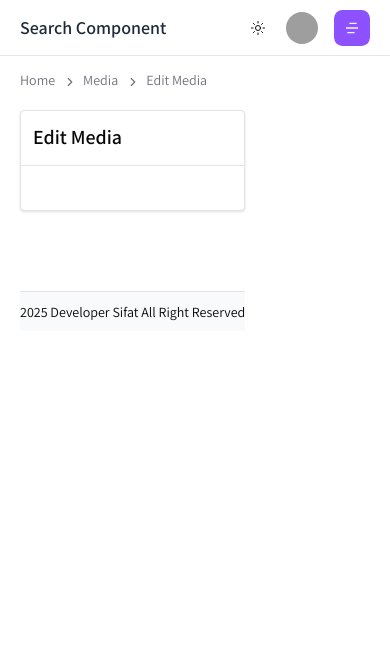
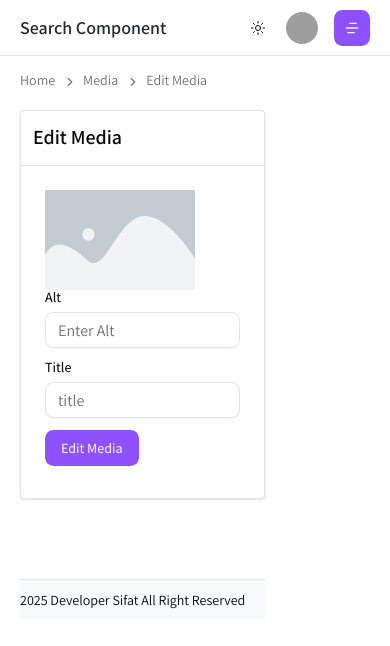
Before and after one commit to codeCampWithSifat/next-js-ecommerce, a Next.js app: page /admin/media/edit/1 in a window 390 px wide. Shown: the top 646 px of the page. Built offline with nearby package versions, Linux system fonts and the light colour scheme; no server answers; grey boxes are pictures that could not be loaded.

Commit message:
media are done

```diff
--- a/app/(root)/(admin)/admin/media/edit/[id]/page.jsx
+++ b/app/(root)/(admin)/admin/media/edit/[id]/page.jsx
@@ -1,10 +1,27 @@
 "use client";
 import BreadCrumb from "@/components/Application/Admin/BreadCrumb";
 import { Card, CardContent, CardHeader } from "@/components/ui/card";
+import {
+  Form,
+  FormControl,
+  FormField,
+  FormItem,
+  FormLabel,
+  FormMessage,
+} from "@/components/ui/form";
 import useFetch from "@/hooks/useFetch";
 import { ADMIN_DASHBOARD, ADMIN_MEDIA_SHOW } from "@/routes/AdminPanelRoutes";
 import { useParams } from "next/navigation";
-import { use } from "react";
+import { use, useEffect, useState } from "react";
+import { useForm } from "react-hook-form";
+import { zSchema } from "@/lib/zodSchema";
+import { zodResolver } from "@hookform/resolvers/zod";
+import ButtonLoading from "@/components/Application/ButtonLoading";
+import { Input } from "@/components/ui/input";
+import Image from "next/image";
+import placeHolder from "../../../../../../../public/assets/images/img-placeholder.webp";
+import { showToast } from "@/lib/showToast";
+import axios from "axios";
 
 const breadCrumbData = [
   {
@@ -23,11 +40,53 @@ const breadCrumbData = [
 
 const EditMedia = ({ params }) => {
   const { id } = use(params);
-  console.log("Edit Page", id);
+  const [loading, setLoading] = useState(false);
 
   const { data: mediaData } = useFetch(`/api/media/get/${id}`);
 
-  console.log("Media Data", mediaData);
+  // console.log("Media Data", mediaData);
+
+  const formSchema = zSchema.pick({
+    _id: true,
+    alt: true,
+    title: true,
+  });
+
+  const form = useForm({
+    resolver: zodResolver(formSchema),
+    defaultValues: {
+      _id: "",
+      alt: "",
+      title: "",
+    },
+  });
+
+  useEffect(() => {
+    if (mediaData && mediaData.success) {
+      const data = mediaData.data;
+      form.reset({
+        _id: data._id,
+        alt: data.alt,
+        title: data.title,
+      });
+    }
+  }, [mediaData]);
+
+  const onSubmit = async (values) => {
+    try {
+      setLoading(true);
+      const { data: response } = await axios.put(`/api/media/update`, values);
+      if (!response.success) {
+        throw new Error(response.message);
+      }
+
+      showToast("success", response.message);
+    } catch (error) {
+      showToast("error", error.message);
+    } finally {
+      setLoading(false);
+    }
+  };
   return (
     <div>
       <BreadCrumb breadcrumbData={breadCrumbData} />
@@ -37,7 +96,76 @@ const EditMedia = ({ params }) => {
           <h4 className="font-semibold text-xl">Edit Media</h4>
         </CardHeader>
 
-        <CardContent className="pb-5"></CardContent>
+        <CardContent className="pb-5 size-full">
+          <Form {...form}>
+            <form onSubmit={form.handleSubmit(onSubmit)}>
+              <div>
+                <Image
+                  src={mediaData?.data?.secure_url || placeHolder}
+                  height={150}
+                  width={150}
+                  alt="I love you"
+                />
+              </div>
+              <div className="mb-3 ">
+                <FormField
+                  control={form.control}
+                  name="alt"
+                  render={({ field }) => (
+                    <FormItem>
+                      <FormLabel>Alt</FormLabel>
+                      <FormControl>
+                        <div>
+                          <Input
+                            type="text"
+                            className="w-full"
+                            placeholder="Enter Alt"
+                            {...field}
+                          />
+                        </div>
+                      </FormControl>
+
+                      <FormMessage />
+                    </FormItem>
+                  )}
+                />
+              </div>
+
+              <div className="mb-3">
+                <FormField
+                  control={form.control}
+                  name="title"
+                  render={({ field }) => (
+                    <FormItem>
+                      <FormLabel>Title</FormLabel>
+                      <FormControl>
+                        <div>
+                          <Input
+                            type="text"
+                            className="w-full"
+                            placeholder="title"
+                            {...field}
+                          />
+                        </div>
+                      </FormControl>
+
+                      <FormMessage />
+                    </FormItem>
+                  )}
+                />
+              </div>
+
+              <div className="mb-3">
+                <ButtonLoading
+                  loading={loading}
+                  type="submit"
+                  text="Edit Media"
+                  className=""
+                />
+              </div>
+            </form>
+          </Form>
+        </CardContent>
       </Card>
     </div>
   );
--- /dev/null
+++ b/app/api/media/update/route.js
@@ -0,0 +1,49 @@
+import { connectDB } from "@/lib/databaseConnection";
+import { isAuthenticated, response } from "@/lib/helperFunction";
+import { zSchema } from "@/lib/zodSchema";
+import MediaModel from "@/models/Media.model";
+import { isValidObjectId } from "mongoose";
+
+export async function PUT(request) {
+  try {
+    const auth = await isAuthenticated("admin");
+    if (!auth.isAuth) {
+      return response(false, 403, "Unauthorized");
+    }
+    await connectDB();
+
+    const payload = await request.json();
+
+    const schema = zSchema.pick({
+      _id: true,
+      alt: true,
+      title: true,
+    });
+
+    const validate = schema.safeParse(payload);
+
+    if (!validate.success) {
+      return response(false, 400, "Invalid Missing Field", validate.error);
+    }
+
+    const { _id, alt, title } = validate.data;
+
+    if (!isValidObjectId(_id)) {
+      return response(false, 400, "Invalid Object Id");
+    }
+
+    const getMedia = await MediaModel.findById(_id);
+    if (!getMedia) {
+      return response(false, 404, "Media Not Found");
+    }
+
+    getMedia.alt = alt;
+    getMedia.title = title;
+
+    await getMedia.save();
+
+    return response(true, 200, "Media Updated Successfully");
+  } catch (error) {
+    return catchError(error);
+  }
+}
--- a/components/ui/input.jsx
+++ b/components/ui/input.jsx
@@ -1,24 +1,21 @@
-import * as React from "react"
+import * as React from "react";
 
-import { cn } from "@/lib/utils"
+import { cn } from "@/lib/utils";
 
-function Input({
-  className,
-  type,
-  ...props
-}) {
+function Input({ className, type, ...props }) {
   return (
     <input
       type={type}
       data-slot="input"
       className={cn(
-        "file:text-foreground placeholder:text-muted-foreground selection:bg-primary selection:text-primary-foreground dark:bg-input/30 border-input h-9 w-full min-w-0 rounded-md border bg-transparent px-3 py-1 text-base shadow-xs transition-[color,box-shadow] outline-none file:inline-flex file:h-7 file:border-0 file:bg-transparent file:text-sm file:font-medium disabled:pointer-events-none disabled:cursor-not-allowed disabled:opacity-50 md:text-sm",
+        "file:text-foreground placeholder:text-muted-foreground selection:bg-primary selection:text-primary-foreground dark:bg-input/30 border-input h-9 min-w-0 rounded-md border bg-transparent px-3 py-1 text-base shadow-xs transition-[color,box-shadow] outline-none file:inline-flex file:h-7 file:border-0 file:bg-transparent file:text-sm file:font-medium disabled:pointer-events-none disabled:cursor-not-allowed disabled:opacity-50 md:text-sm",
         "focus-visible:border-ring focus-visible:ring-ring/50 focus-visible:ring-[3px]",
         "aria-invalid:ring-destructive/20 dark:aria-invalid:ring-destructive/40 aria-invalid:border-destructive",
         className
       )}
-      {...props} />
+      {...props}
+    />
   );
 }
 
-export { Input }
+export { Input };
--- a/lib/zodSchema.js
+++ b/lib/zodSchema.js
@@ -22,4 +22,8 @@ export const zSchema = z.object({
   confirmPassword: z.string(),
 
   otp: z.string().regex(/^\d{6}$/, { message: "OTP must contain only digits" }),
+
+  _id: z.string().min(3, "_id is Required"),
+  alt: z.string().min(3, "alt is Required"),
+  title: z.string().min(3, "title is Required"),
 });
```
